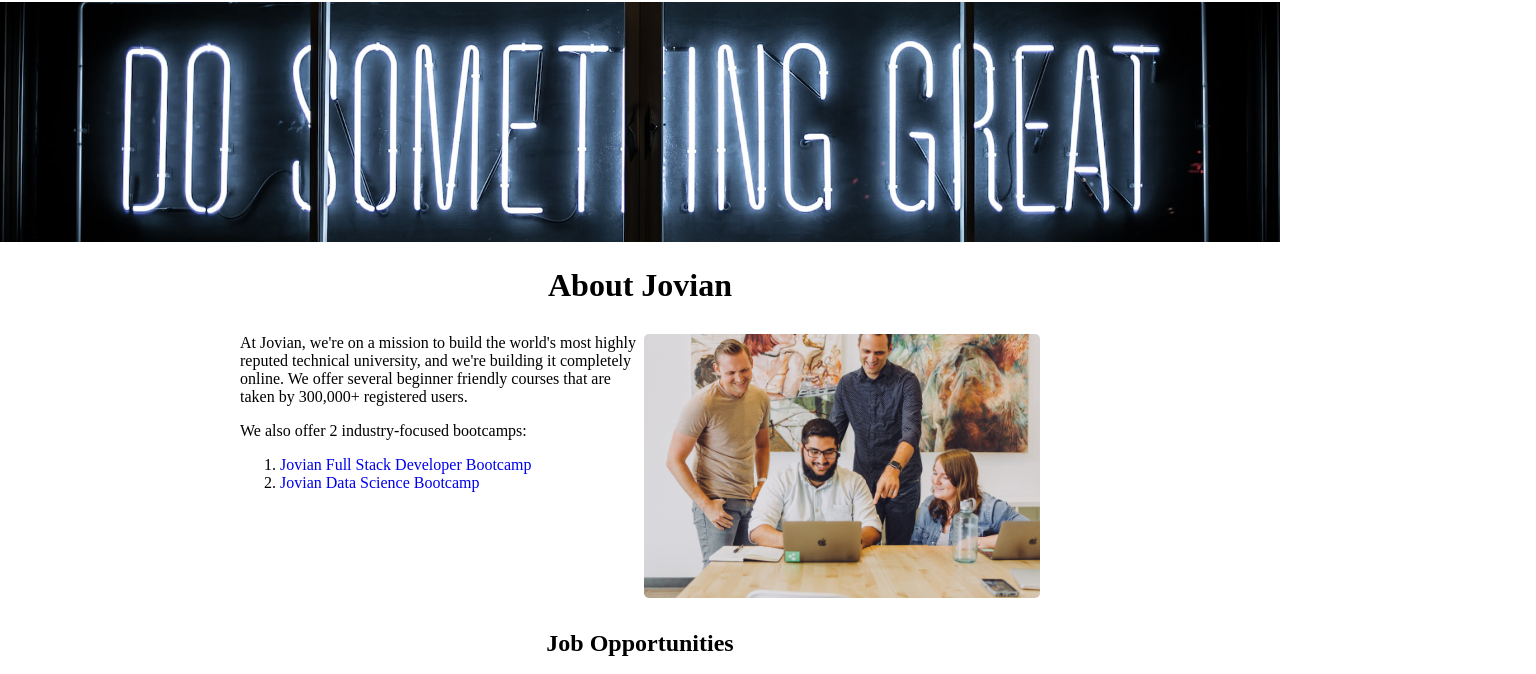
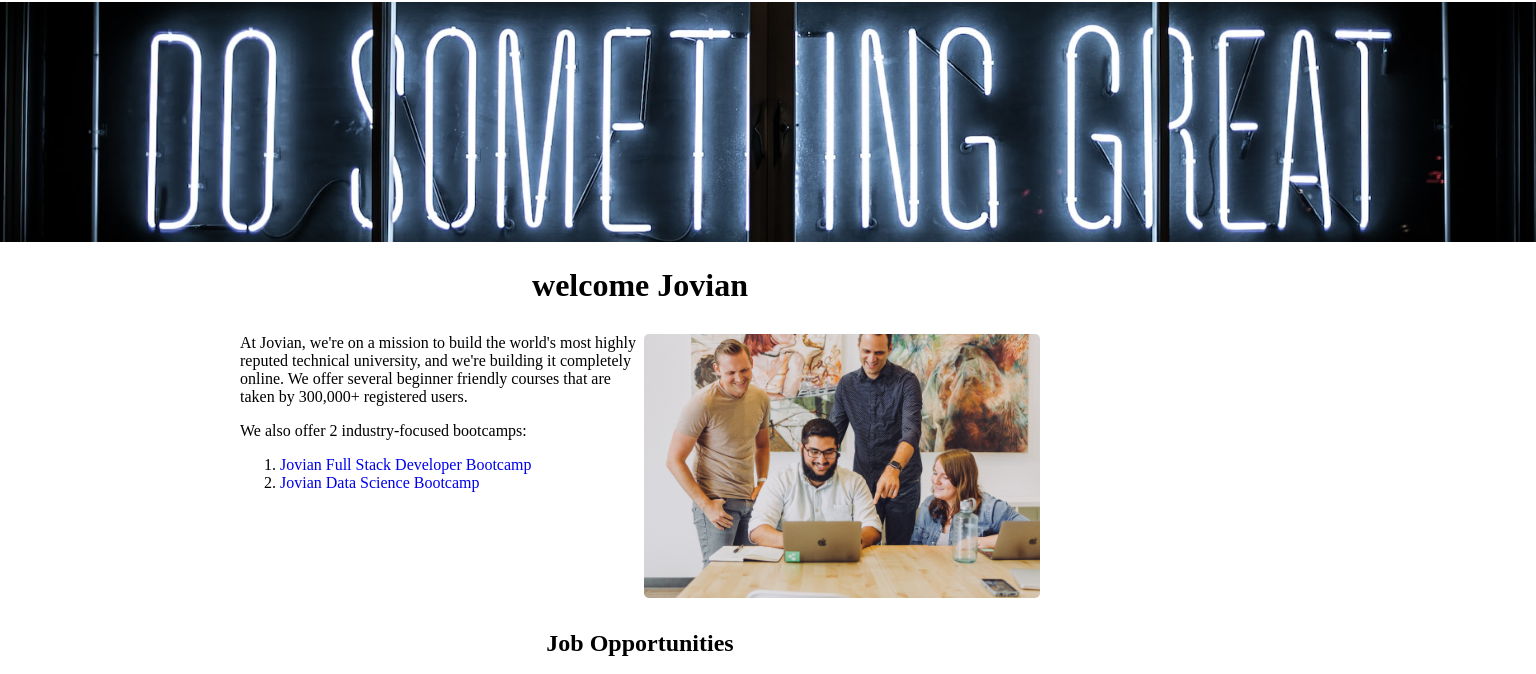
Before and after one commit to LavanyaYYY/Lavanya-Application1, a plain HTML site: page src/index.html in a window 1280 px wide. Shown: the part 48-722 px from the top of the page, 1536 px wide, since content can reach past the window. Drawn offline with Linux system fonts and the light colour scheme.

Commit message:
update html and css

```diff
--- a/src/index.html
+++ b/src/index.html
@@ -18,7 +18,7 @@
     </div>
     <img id="banner" src="banner.jpg" alt="Banner" height="240">
     <h1>
-        About Jovian
+        welcome Jovian
     </h1>
 
     <div id="about">
--- a/src/styles.css
+++ b/src/styles.css
@@ -26,7 +26,7 @@ h1 {
 }
 
 #banner {
-   width: 100%;
+   width: 120%;
 }
 
 #about {
```
